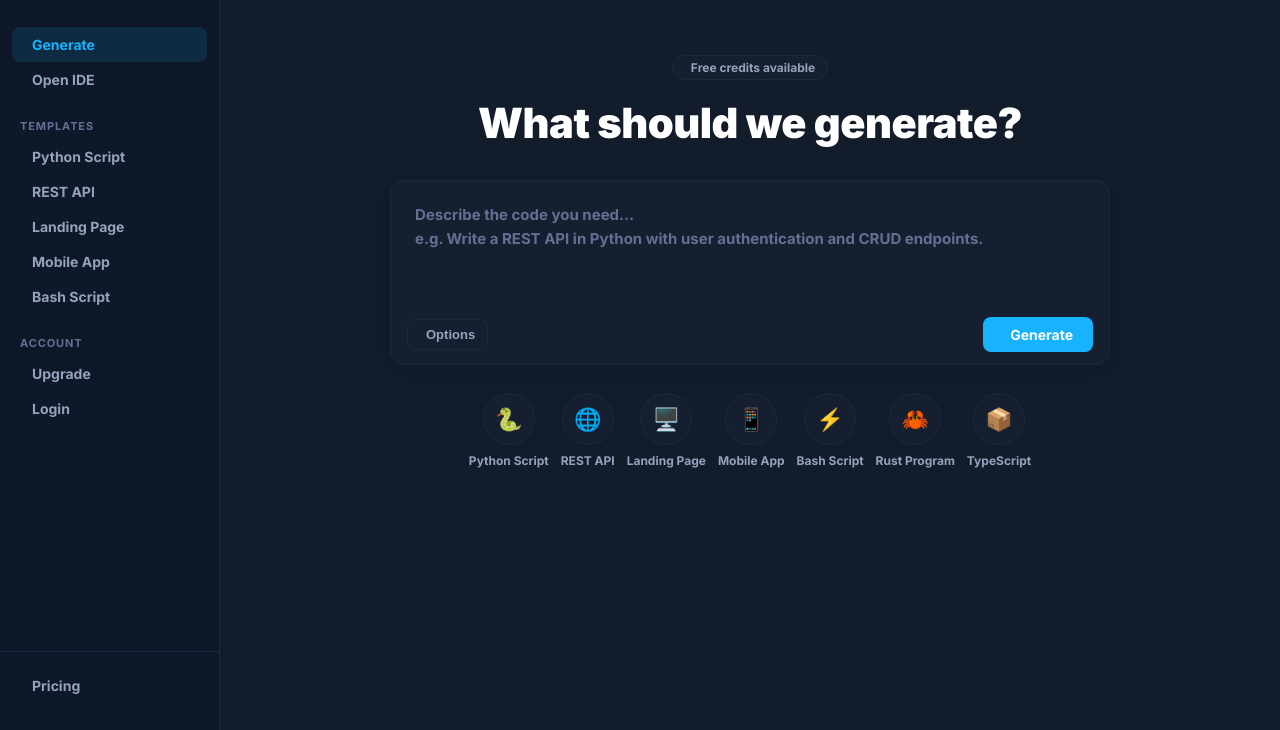
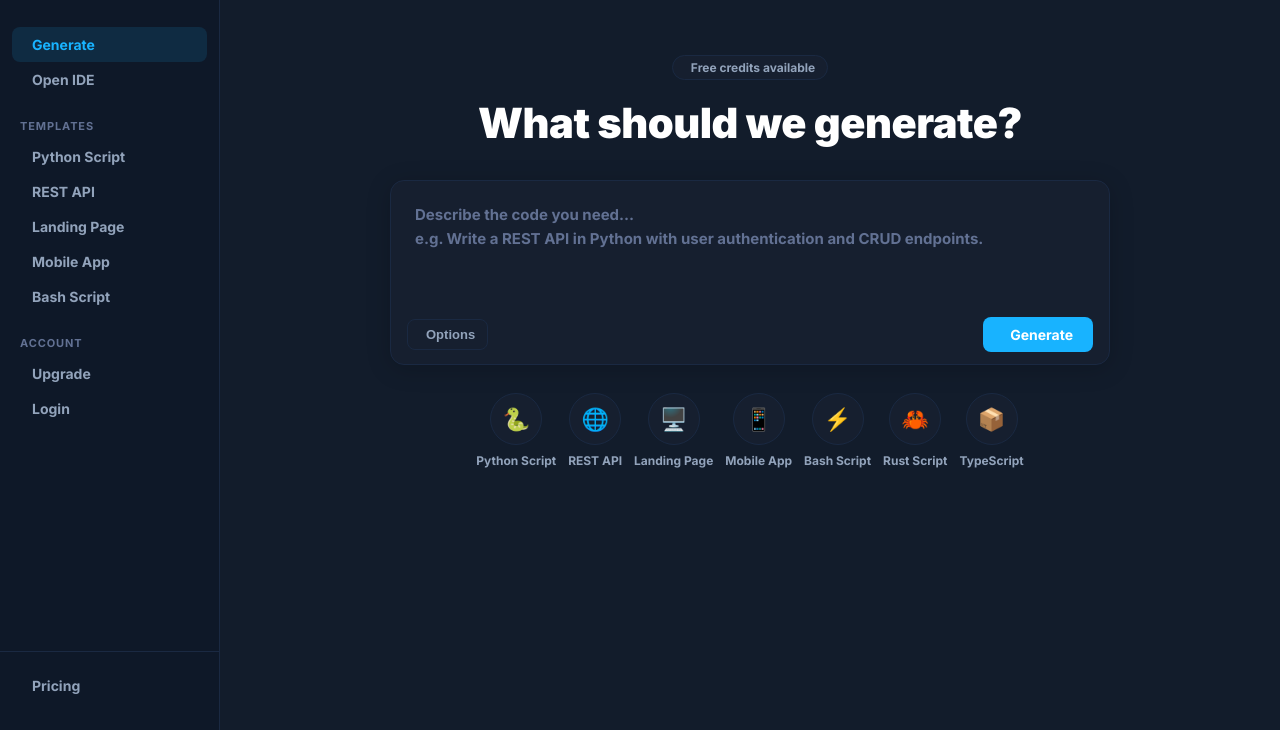
Before and after one commit to rsnoris/CodeFoundry, a PHP site: page /v1/Generate/ in a window 1280 px wide. Shown: the part 70-800 px from the top of the page. Run offline with PHP 8.4, Linux system fonts and the light colour scheme; some libraries are stand-ins or nearby versions.

Commit message:
fix review: uppercase AM/PM and consistent chip label naming
Agent-Logs-Url: https://github.com/rsnoris/CodeFoundry/sessions/9e6333b1-4ded-4006-a11e-272c0de326eb

Co-authored-by: rsnoris <194880795+rsnoris@users.noreply.github.com>

```diff
--- a/Generate/index.php
+++ b/Generate/index.php
@@ -711,7 +711,7 @@ require_once dirname(__DIR__) . '/includes/header.php';
            data-lang="rust"
            data-prompt="Write a Rust program that reads a text file, counts word frequencies case-insensitively, and prints the top 10 most frequent words with their counts.">
         <div class="gen-chip-icon">🦀</div>
-        <span class="gen-chip-label">Rust Program</span>
+        <span class="gen-chip-label">Rust Script</span>
       </div>
 
       <div class="gen-chip" role="listitem" tabindex="0"
@@ -732,7 +732,7 @@ require_once dirname(__DIR__) . '/includes/header.php';
         <?php
           $lang    = htmlspecialchars($r['language'] ?? 'code', ENT_QUOTES | ENT_SUBSTITUTE, 'UTF-8');
           $snippet = htmlspecialchars($r['prompt_snippet'] ?? '', ENT_QUOTES | ENT_SUBSTITUTE, 'UTF-8');
-          $ts      = isset($r['ts']) ? date('M j, g:ia', (int)$r['ts']) : '';
+          $ts      = isset($r['ts']) ? date('M j, g:iA', (int)$r['ts']) : '';
         ?>
         <div class="gen-recent-card"
              data-lang="<?= htmlspecialchars($r['language'] ?? 'python', ENT_QUOTES | ENT_SUBSTITUTE, 'UTF-8') ?>"
```
